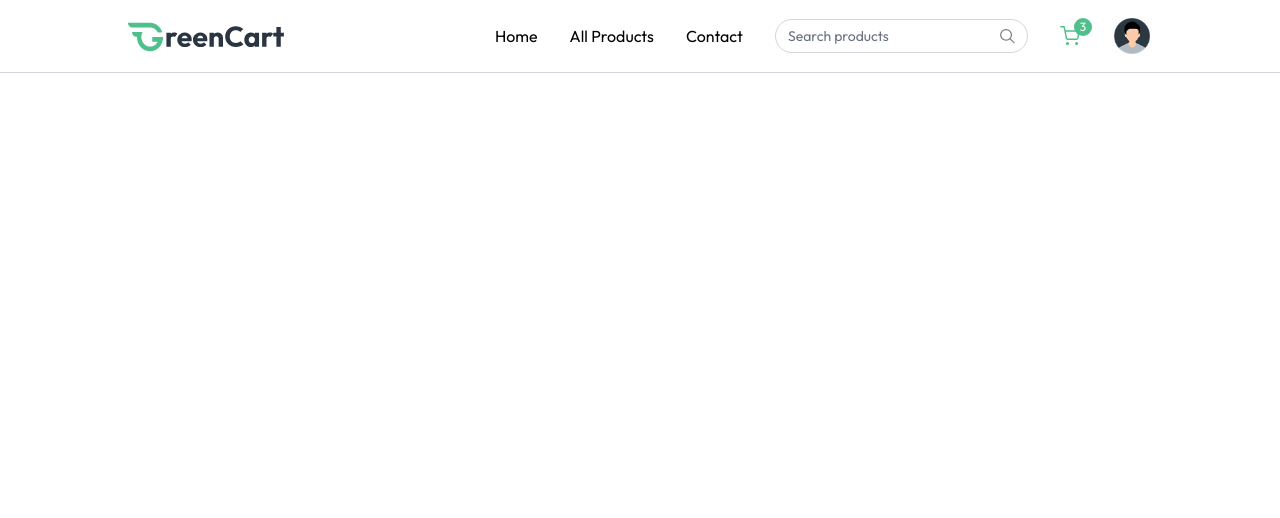
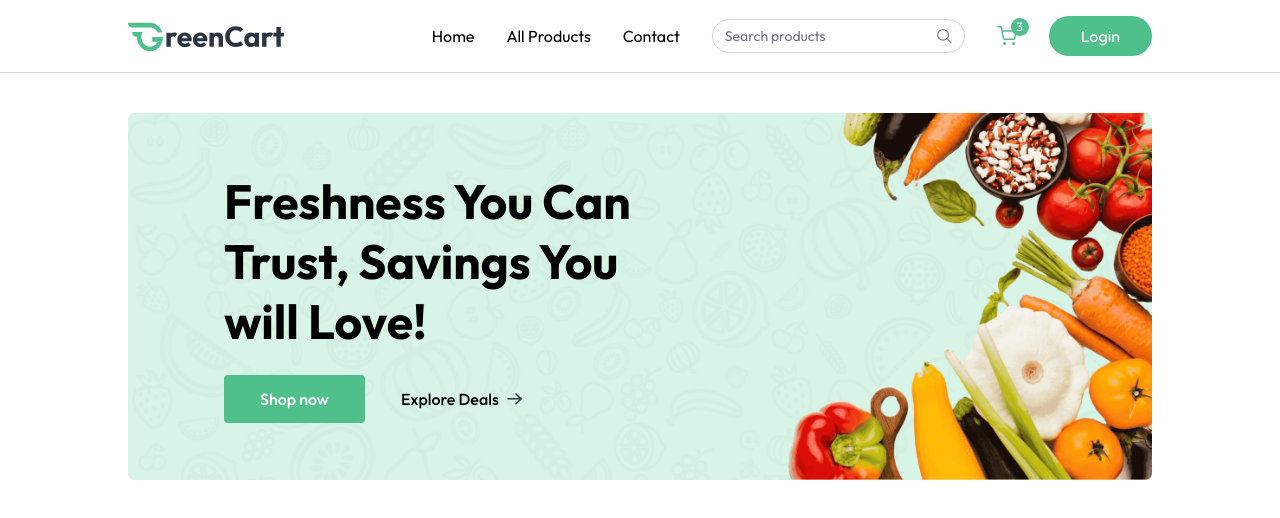
Before and after one commit to dassoumen98/DailyCart, a React (Vite) app in the folder client/: page / in a window 1280 px wide. Shown: the top 518 px of the page. Built offline with nearby package versions, Linux system fonts and the light colour scheme.

Commit message:
feat:add mainbanner

```diff
--- a/client/src/App.jsx
+++ b/client/src/App.jsx
@@ -1,14 +1,24 @@
 import React from 'react'
 import { useAppContext } from './context/appContext'
 import Navbar from './components/Navbar'
+import MainBanner from './components/MainBanner'
+import Home from './pages/Home'
+import { Routes, Route, useLocation } from 'react-router-dom'
 
 export default function App() {
 
-
+const isSellerPath=useLocation().pathname.includes('seller')
 
   return (
     <div>
-     <Navbar/>
+     {isSellerPath? null : <Navbar/> }
+
+     <div className={ `${isSellerPath ? "" :"px-6 md:px-16 lg:px-24 xl:px-32"}`}>
+     <Routes>
+        <Route path="/" element={<Home />} />
+     </Routes>
+     </div>
+
 
     </div>
   )
--- /dev/null
+++ b/client/src/components/MainBanner.jsx
@@ -0,0 +1,29 @@
+import React from 'react'
+import { assets } from '../assets/assets'
+import { Link } from 'react-router-dom'
+
+export default function MainBanner() {
+  return (
+    <div className='relative' >
+        <img src={assets.main_banner_bg} alt="mainbaner" className='w-full hidden md:block' />
+        <img src={assets.main_banner_bg_sm} alt="mainbanner sm" className='w-full md:hidden' />
+
+        <div  className=' absolute inset-0 flex flex-col items-center justify-end md:items-start md:justify-center pb-24 md:pb-0  md:pl-18  lg:pl-24' >
+          <h1 className='text-3xl font-bold md:text-4xl lg:text-5xl text-center md:text-left max-w-72 md:max-w-105  leading-tight lg:leading-15 '>Freshness You Can Trust, Savings You will Love!</h1>
+          <div className='flex items-center mt-6 font-medium '>
+            <Link to={"/products"} className='group flex items-center gap-2 px-7 md:px-9 py-3 bg-primary hover:bg-primary-dull transition rounded text-white cursor-pointer ' >
+            Shop now
+            <img className='md:hidden taransition group-hover:translate-x-1' src={assets.white_arrow_icon} alt="sdad" />
+            </Link>
+
+            <Link to={"/products"} className='group hidden md:flex items-center gap-2 px-7 md:px-9 py-3 cursor-pointer ' >
+            Explore Deals
+             <img className="transition group-hover:translate-x-1" src={assets.black_arrow_icon} alt="sdad" />
+            </Link>
+
+          </div>
+        </div>
+    </div>
+
+  )
+}
--- a/client/src/context/appContext.jsx
+++ b/client/src/context/appContext.jsx
@@ -5,7 +5,7 @@ export const AppContext =createContext()
 
 export const AppContextProvider = ({ children }) => {
     const navigate =useNavigate()
-    const [user ,setUser] = useState(true)
+    const [user ,setUser] = useState(false)
     const[isSeller, setIsSeller] = useState(false)
     const [showUserLogin, setShowUserLogin]= useState(false)
 
--- /dev/null
+++ b/client/src/pages/Home.jsx
@@ -0,0 +1,11 @@
+import React from 'react'
+import MainBanner from '../components/MainBanner'
+
+export default function Home() {
+  return (
+    <div className='mt-10'>
+    <MainBanner />
+
+    </div>
+  )
+}
```
